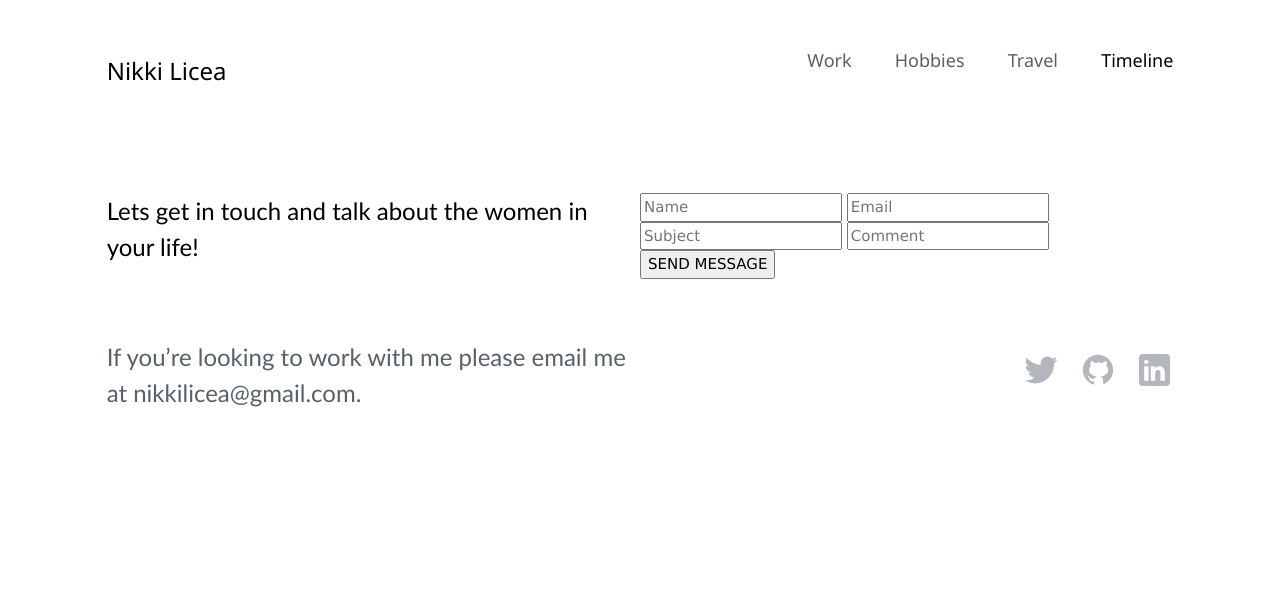
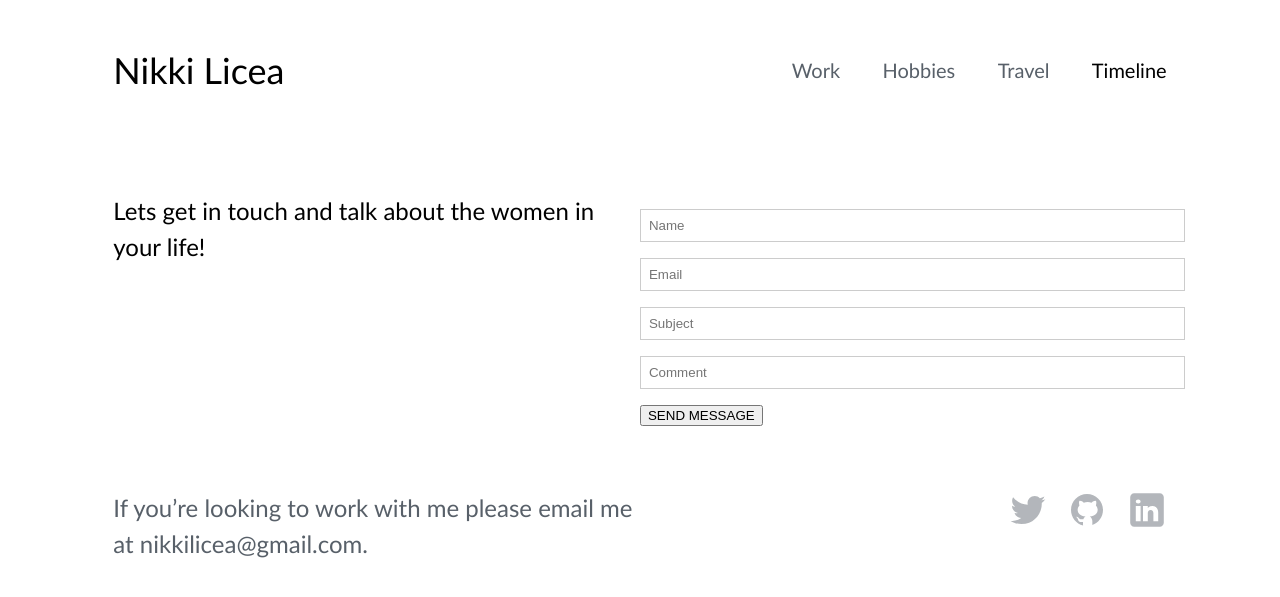
Before and after one commit to NikkiLicea/MLHPortfolio, a Flask app: page /timeline in a window 1280 px wide. Shown: the top 597 px of the page. Run offline with Flask 2, Linux system fonts and the light colour scheme; parts of the project's set-up code (start-up, migrations or seed data) failed here and were passed over.

Commit message:
Update Timeline HMTL CSS

```diff
--- a/app/static/styles/index.css
+++ b/app/static/styles/index.css
@@ -31,7 +31,7 @@
 
 /* ABOUT */
 .profile-picture {
-    margin-top: 3em;
+    margin-top: 1em;
     margin-left: auto;
     margin-right: 5%;
     height: auto;
--- a/app/static/styles/timeline.css
+++ b/app/static/styles/timeline.css
@@ -1,17 +1,11 @@
 /* TIMELINE */
-.in {
+.input {
     padding:8px;
     display:block;
     border:none;
     border-bottom:1px solid #ccc;
     width:100%;
-}
-
-.border {
     border:1px solid #ccc!important;
-}
-
-.timeline_margin {
     margin-top:16px!important;
     margin-bottom:16px!important;
 }
--- a/app/templates/timeline.html
+++ b/app/templates/timeline.html
@@ -16,8 +16,7 @@
 
     <!-- CSS Links -->
     <link rel="stylesheet" href="./static/styles/main.css" type="text/css">
-    <link rel="stylesheet" href="./static/styles/hobbies.css" type="text/css">
-    <link rel="stylesheet" href="https://www.w3schools.com/w3css/4/w3.css">
+    <link rel="stylesheet" href="./static/styles/timeline.css" type="text/css">
 </head>
 
 <body class="grid">
@@ -48,10 +47,10 @@
 
         <p>Lets get in touch and talk about the women in your life!</p>
         <form action="mailto:yepeiyin@usc.edu" method="POST" enctype="multipart/form-data" name="EmailForm" target="_blank">
-            <input class = "in border" type="text" placeholder="Name" required name="Name">
-            <input class = "in border timeline_margin" type="text" placeholder="Email" required name="Email">
-            <input class = "in border timeline_margin" type="text" placeholder="Subject" required name="Subject">
-            <input class = "in border timeline_margin" type="text" placeholder="Comment" required name="Comment">
+            <input class = "input" type="text" placeholder="Name" required name="Name">
+            <input class = "input" type="text" placeholder="Email" required name="Email">
+            <input class = "input" type="text" placeholder="Subject" required name="Subject">
+            <input class = "input" type="text" placeholder="Comment" required name="Comment">
             <button type="submit">
                 <i></i> SEND MESSAGE
             </button>
```
